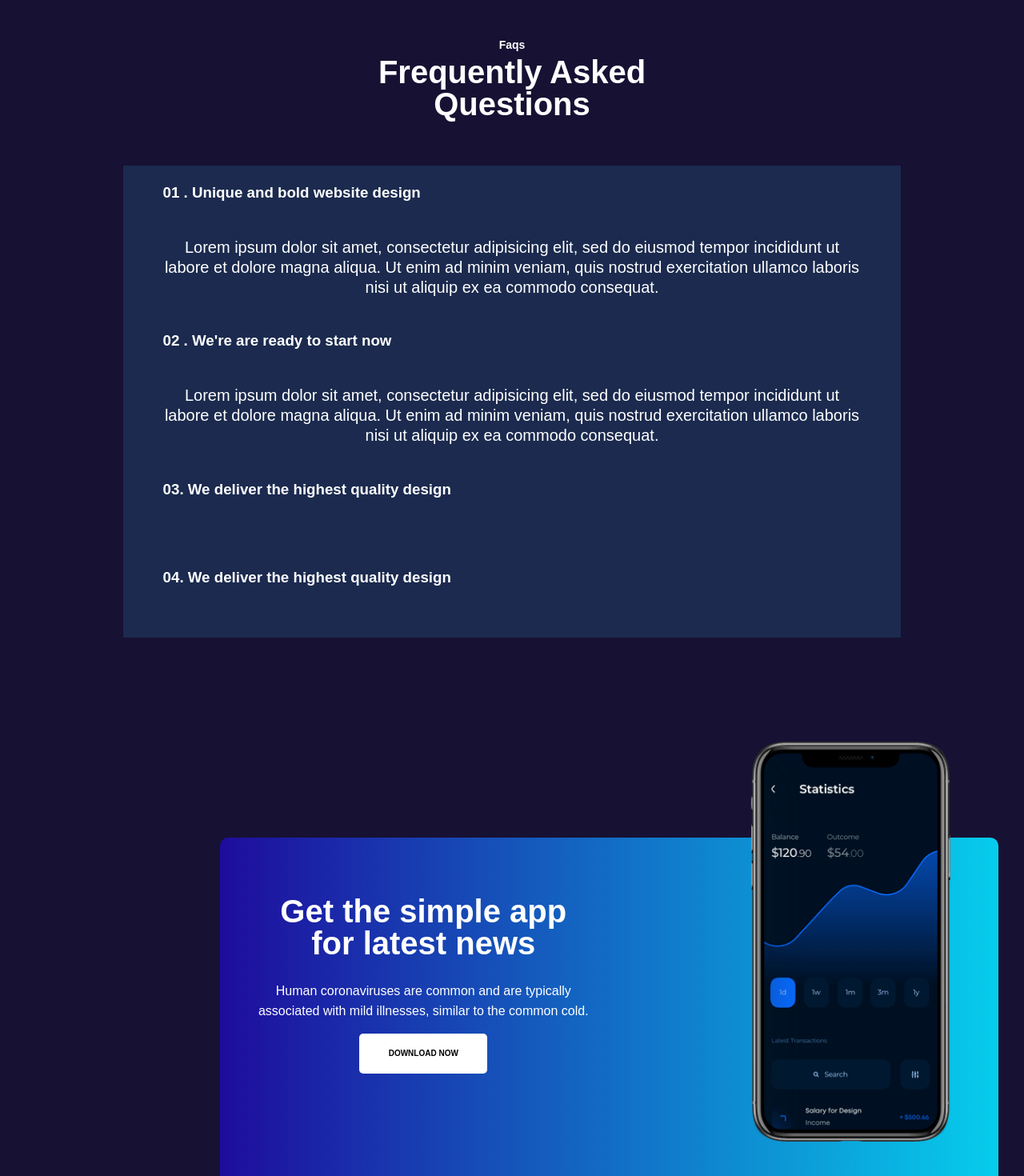
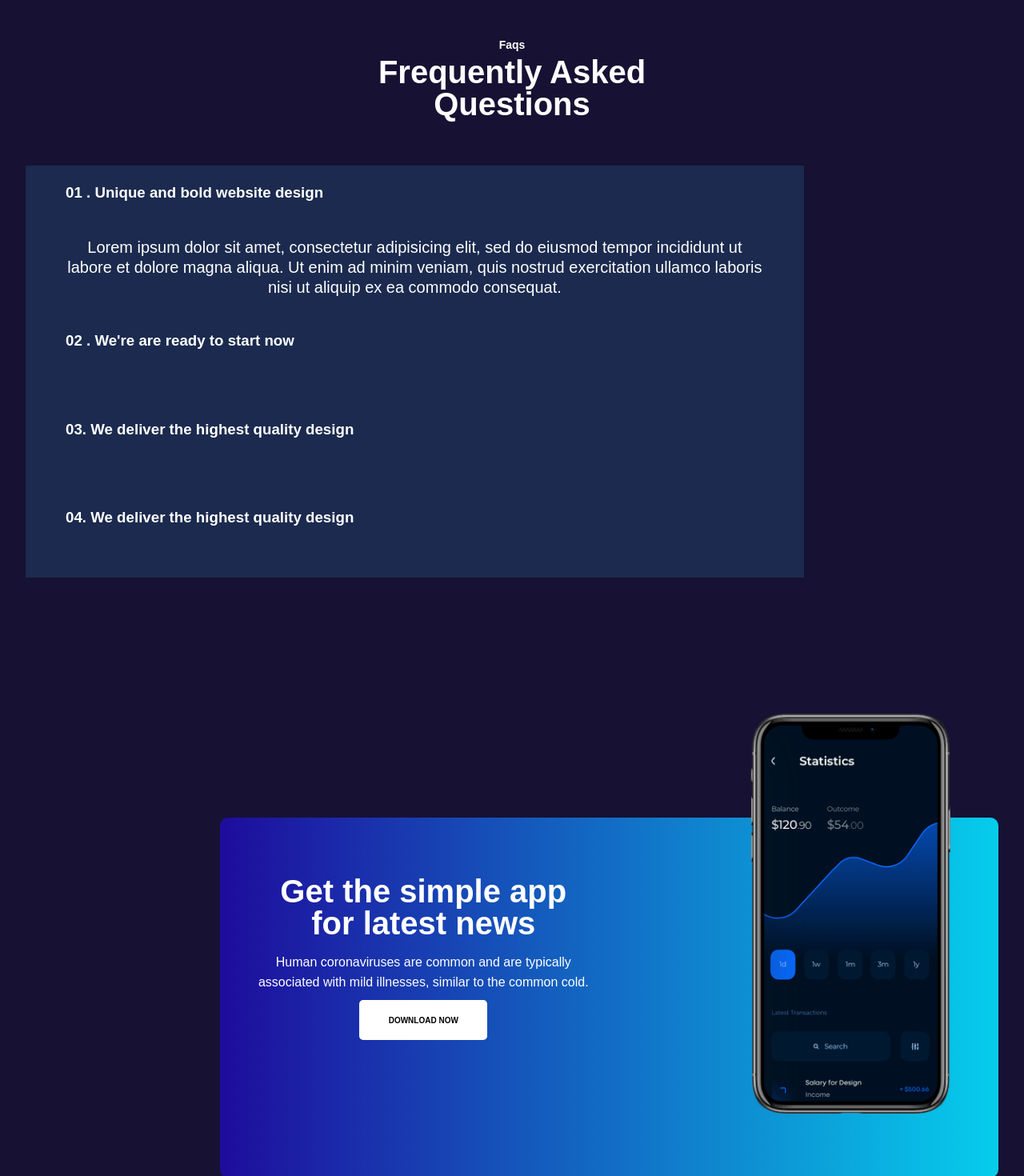
Before and after one commit to Sarii4/COVID-tracker, a React (Vite) app: page / in a window 1280 px wide. Shown: the top 1470 px of the page at 80% size. Built offline with nearby package versions, Linux system fonts and the light colour scheme.

Commit message:
modificando styled movil

```diff
--- a/src/Components/Frequently-Asked/styledFrecuentlyAsked.js
+++ b/src/Components/Frequently-Asked/styledFrecuentlyAsked.js
@@ -9,13 +9,24 @@ export const Container5 = styled.div`
     height: 50%;
     background-color: #1b2a4e;
     padding: 0px 50px;
+    @media (max-width: 600px) {
+        width: 100%;
+        height: auto;
+        padding: 0px 20px;
+    }
 `;
 
 export const H2 = styled.h3`
     text-align: left;
     color: white;
+    @media (max-width: 600px) {
+        font-size: 15px;
+    }
 `;
 
 export const P = styled.p`
     color: white;
+    @media (max-width: 600px) {
+        font-size: 15px;
+    }
 `;
--- a/src/Components/Section-Download-3/styledSection-Download.js
+++ b/src/Components/Section-Download-3/styledSection-Download.js
@@ -4,17 +4,27 @@ import styled from "styled-components";
 export const ContainerDownload = styled.div`
     width: 500px;
     padding: 25px;
-    font-family: sans-serif;
+    text-align: center;
     & h1{
         font-size: 40px;
         font-weight: 800;
         line-height: 40px;
         color: #fff;
+        margin-bottom: 10px;
+        @media (max-width: 600px) {
+            font-size: 24px;
+            line-height: 30px;
+        }
     }
     & p{
         font-size: 16px;
         line-height: 25px;
         color: #fff;
+        margin-bottom: 10px;
+        @media (max-width: 600px) {
+            font-size: 14px;
+            line-height: 20px;
+        }
 
     }
     & button {
@@ -26,5 +36,14 @@ export const ContainerDownload = styled.div`
         color: #fff;
         font-size: 10px;
         font-weight: bold;
+        margin-bottom: 10px;
+        @media (max-width: 600px) {
+            width: 120px;
+            height: 35px;
+            font-size: 8px;
+        }
+        @media (max-width: 600px) {
+        padding: 15px;
+    }
     }
 `;
--- a/src/Components/SectionPhone/styledSectionPhone.js
+++ b/src/Components/SectionPhone/styledSectionPhone.js
@@ -5,7 +5,12 @@ export const Phone = styled.div`
     display: flex;
     justify-content: center;
     align-items: center;
+    margin-bottom: 10px;
     & img{
         height: 520px;
+        @media (max-width: 600px) {
+        max-height: 50%;
+        align-items: center;
+    }
     }
 `
--- a/src/home.jsx
+++ b/src/home.jsx
@@ -2,7 +2,6 @@ import SectionDownload3 from "./Components/Section-Download-3/Section-Download-3
 import SectionPhone from "./Components/SectionPhone/SectionPhone";
 import FrequentlyAsked from "./Components/Frequently-Asked/FrequentlyAsked";
 import MoreInformation from "./Components/MoreInfomation/MoreInfomation";
-import GlobalStyle from "./styled/GlobalStyled";
 import Phone1 from './assets/images/phone-1.png';
 import Blog1 from './assets/images/blog-1.jpg';
 import Blog2 from './assets/images/blog-2.jpg';
@@ -14,7 +13,6 @@ import { Section5,Section6, Section7,Titulos } from "./styled/styledSections";
 const Home = () =>{
     return(
         <>
-            <GlobalStyle/>
             <>
                 <>
                 <Titulos>
@@ -23,14 +21,13 @@ const Home = () =>{
                 </Titulos>
                 </>
                 <>
- <Section5>
+                <Section5>
                 <FrequentlyAsked
                     titulo="01 . Unique and bold website design"
                     parrafo="Lorem ipsum dolor sit amet, consectetur adipisicing elit, sed do eiusmod tempor incididunt ut labore et dolore magna aliqua. Ut enim ad minim veniam, quis nostrud exercitation ullamco laboris nisi ut aliquip ex ea commodo consequat."
                 />
                 <FrequentlyAsked
                 titulo="02 . We're are ready to start now"
-                parrafo="Lorem ipsum dolor sit amet, consectetur adipisicing elit, sed do eiusmod tempor incididunt ut labore et dolore magna aliqua. Ut enim ad minim veniam, quis nostrud exercitation ullamco laboris nisi ut aliquip ex ea commodo consequat."
                 />
                 <FrequentlyAsked
                 titulo="03. We deliver the highest quality design"
@@ -68,6 +65,7 @@ const Home = () =>{
 
             </>
         </>
+
     )
 }
 
--- a/src/main.jsx
+++ b/src/main.jsx
@@ -3,9 +3,12 @@ import ReactDOM from 'react-dom/client'
 import App from './App.jsx'
 import Home from './home.jsx'
 import './index.css'
+import  GlobalStyle  from './styled/GlobalStyled.js';
+
 
 ReactDOM.createRoot(document.getElementById('root')).render(
   <React.StrictMode>
+  <GlobalStyle/>
     <App />
     <Home/>
   </React.StrictMode>,
--- a/src/styled/GlobalStyled.js
+++ b/src/styled/GlobalStyled.js
@@ -1,30 +1,42 @@
 import { createGlobalStyle } from 'styled-components';
 
-
 const GlobalStyle = createGlobalStyle`
-  *, *::before, *::after {
+  *,
+  *::before,
+  *::after {
     box-sizing: border-box;
   }
+
 
   body {
     font-family: 'Poppins', sans-serif;
     line-height: 1.75;
-    margin: 0;
-    background-color:  #171133;
+    font-size: 1rem;
+    background-color: #171133;
+    display: flex;
+    flex-direction: column;
+    min-height: 100%;
   }
-h1{
+
+  #root {
+    width: 100%;
+    height: 100%;
+    display: flex;
+    flex-direction: column;
+  }
+
+  h1 {
     font-size: 40px;
     font-weight: 800;
     line-height: 40px;
     color: #fff;
   }
-p{
+
+  p {
     font-size: 20px;
     line-height: 25px;
     color: #fff;
   }
-
 `;
 
-
 export default GlobalStyle;
--- a/src/styled/styledSections.js
+++ b/src/styled/styledSections.js
@@ -1,4 +1,5 @@
 import styled from "styled-components";
+
 
 export const Titulos = styled.div`
     display: flex;
@@ -14,7 +15,12 @@ export const Titulos = styled.div`
     & h1{
         margin-top: -10px;
         font-weight: bold;
+        @media (max-width: 600px){
+        font-size: 25px;
+
     }
+    }
+
 `
 
 export const Section5 = styled.div`
@@ -22,9 +28,12 @@ export const Section5 = styled.div`
     flex-wrap: wrap;
     width: 100%;
     justify-content: center;
-    align-items: center;
+    align-items: flex-start;
     margin-bottom: 50px;
     flex-direction: column;
+    @media (max-width: 600px) {
+        margin-bottom: 20px;
+    }
 `
 
 
@@ -35,10 +44,17 @@ export const Section6 = styled.div`
     height: 450px;
     margin-top: 250px;
     background: linear-gradient(to right, #1e0c9d, #06cdec);
-
     margin-left: 20%;
     padding: 20px;
     border-radius: 10px;
+    @media (max-width: 768px) {
+        margin-top: 100px;
+        height: auto;
+        flex-direction: column;
+        align-items: flex-start;
+        padding: 10px;
+        width: 95%;
+    }
     & div{
         position: relative;
         & img{
@@ -46,6 +62,10 @@ export const Section6 = styled.div`
             bottom: 50px;
             right: 40px;
             height: 500px;
+            @media (max-width: 768px) {
+            margin-right: 0;
+            margin-bottom: 20px;
+        }
         }
         & button{
             background-color: #fff;
@@ -53,6 +73,9 @@ export const Section6 = styled.div`
             border-radius: 5px;
             height: 50px;
             width: 160px;
+            @media (max-width: 768px) {
+                width: 30%;
+            }
         }
     }
 `
```
Lines whose indentation alone changed are shown as unchanged.
